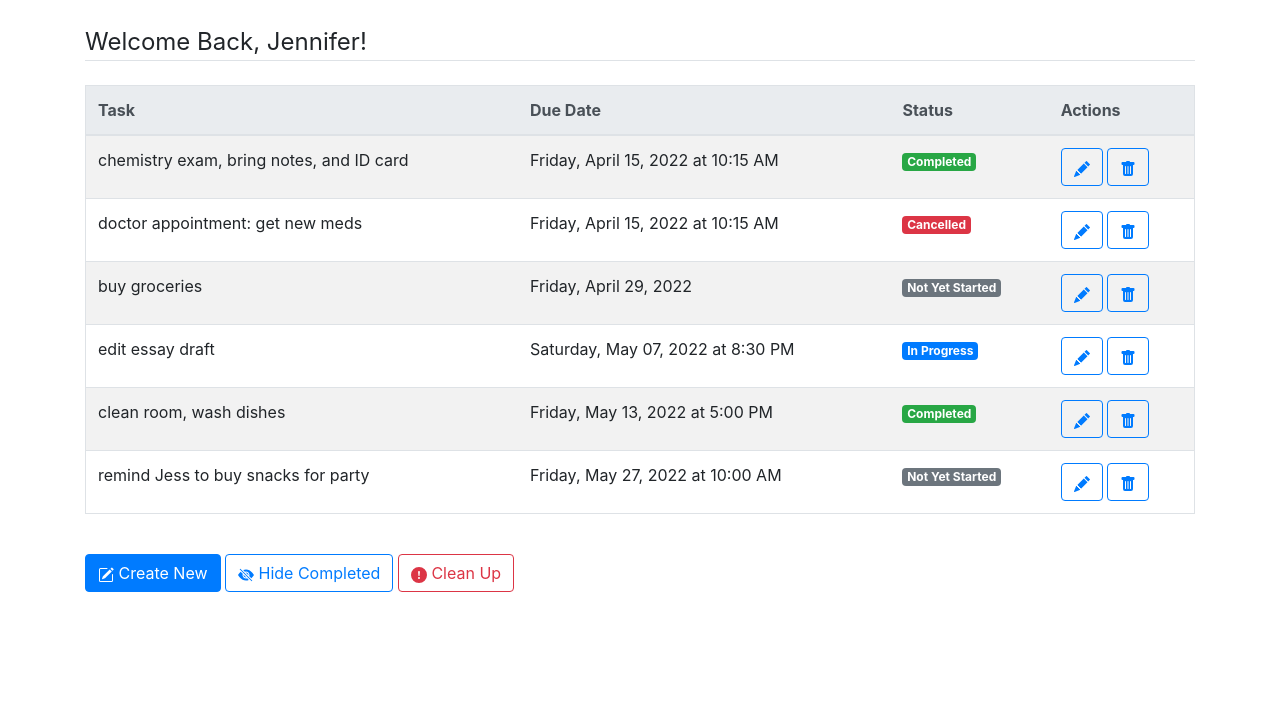
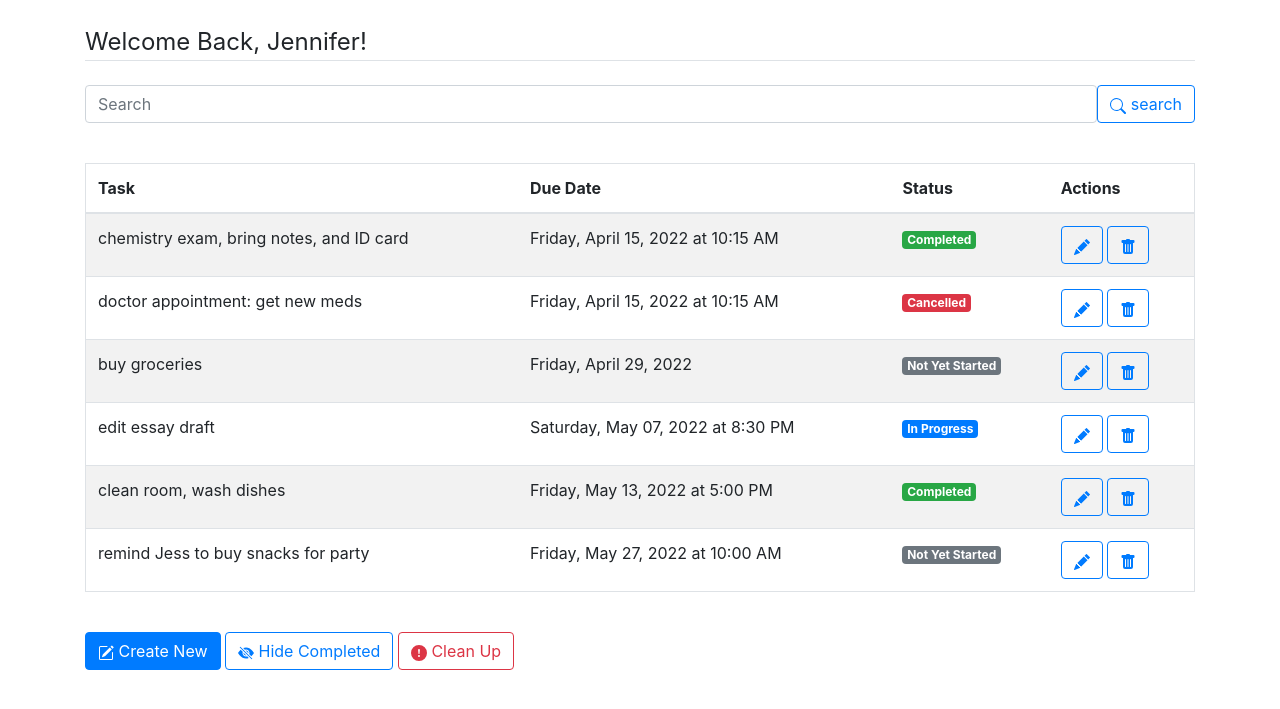
Before and after one commit to jschhie/Events-Assistant, a Flask app: page / in a window 1280 px wide. Shown: the part 56-765 px from the top of the page. Run offline with Flask 2, Linux system fonts and the light colour scheme; a user stored in the database is signed in; data comes from the database, SQL or seed files in the repository; both versions use the stored data as it was after the commit; some libraries are stand-ins or nearby versions.

Commit message:
added searchbar

```diff
--- a/website/templates/home.html
+++ b/website/templates/home.html
@@ -9,10 +9,39 @@
   <legend class="border-bottom mb-4">Welcome Back, {{ user.first_name }}!</legend>
 
   {% if tasks|length < 1 %}
-    <p> There are no tasks! </p>
-  {% else %}
+    {% if isQuery %}
+      <div class="alert alert-secondary" role="alert">
+        <b>No Matching Tasks!</b>
+        <hr>
+        Try something else? Or hit <b>'search'</b> to display all tasks.
+      </div>
+    {% else %}
+      <div class="alert alert-secondary" role="alert">
+        You have no tasks; create one below!
+      </div>
+    {% endif %}
+  {% endif %}
+
+  <form method="POST">
+    <div class="form-group input-group">
+      <input type="search" id="Query" name="Query" class="button form-control rounded" placeholder="Search" aria-label="Search" aria-describedby="search-addon" />
+      <button
+        type="submit"
+        class="btn btn-outline-primary"
+        name="action"
+        value="Search"
+      >
+        <svg xmlns="http://www.w3.org/2000/svg" width="16" height="16" fill="currentColor" class="bi bi-search" viewBox="0 0 16 16">
+        <path d="M11.742 10.344a6.5 6.5 0 1 0-1.397 1.398h-.001c.03.04.062.078.098.115l3.85 3.85a1 1 0 0 0 1.415-1.414l-3.85-3.85a1.007 1.007 0 0 0-.115-.1zM12 6.5a5.5 5.5 0 1 1-11 0 5.5 5.5 0 0 1 11 0z"/>
+        </svg> search</button>
+    </div>
+    </form>
+
+    <br>
+
+    {% if tasks|length >= 1%}
     <table id="tasksTable" class="border table table-striped table-hover">
-      <thead class="thead-light">
+      <thead>
       <tr>
         <th> Task </th>
         <th> Due Date </th>
@@ -67,7 +96,7 @@
         {% endfor %}
       </tbody>
     </table>
-  {% endif %}
+    {% endif %}
 
   <br>
 
--- a/website/views.py
+++ b/website/views.py
@@ -14,13 +14,21 @@ views = Blueprint('views', __name__)
 @login_required
 def home():
     if request.method == 'POST':
+        # Search Bar
+        if request.form['action'] == 'Search':
+            print('search!')
+            user_query = request.form['Query']
+            results = Task.query.filter_by(user_id=current_user.id). \
+                                            filter(Task.content.contains(user_query)).all()
+            return render_template('home.html', user=current_user, tasks=results, isQuery=True)
+
         # Optionally hide Completed Tasks
         if request.form['action'] == 'Hide Completed Tasks':
             tasks = Task.query.filter_by(user_id=current_user.id). \
                                     filter(Task.status != 'Completed'). \
                                         order_by(Task.due_date).all()
             flash('Completed Tasks Hidden!', category='success')
-            return render_template('home.html', user=current_user, tasks=tasks)
+            return render_template('home.html', user=current_user, tasks=tasks, isQuery=False)
 
         # Optionally delete all Completed and Cancelled Tasks
         if request.form['action'] == 'Clean Up':
@@ -33,7 +41,7 @@ def home():
             flash('Completed and Cancelled Tasks Deleted!', category='success')
             remaining_tasks = Task.query.filter_by(user_id=current_user.id). \
                                                     order_by(Task.due_date_int).all()
-            return render_template('home.html', user=current_user, tasks=remaining_tasks)
+            return render_template('home.html', user=current_user, tasks=remaining_tasks, isQuery=False)
 
         elif request.form['action'] == "Create New":
             return redirect('/create')
@@ -41,7 +49,7 @@ def home():
     # default action: display all tasks
     tasks = Task.query.filter_by(user_id=current_user.id). \
                                 order_by(Task.due_date_int, Task.time).all()
-    return render_template('home.html', user=current_user, tasks=tasks)
+    return render_template('home.html', user=current_user, tasks=tasks, isQuery=False)
 
 
 
```
Also changed, not shown: README.md, demos/Home.png, website/tasks_database.db, 2 other files.
